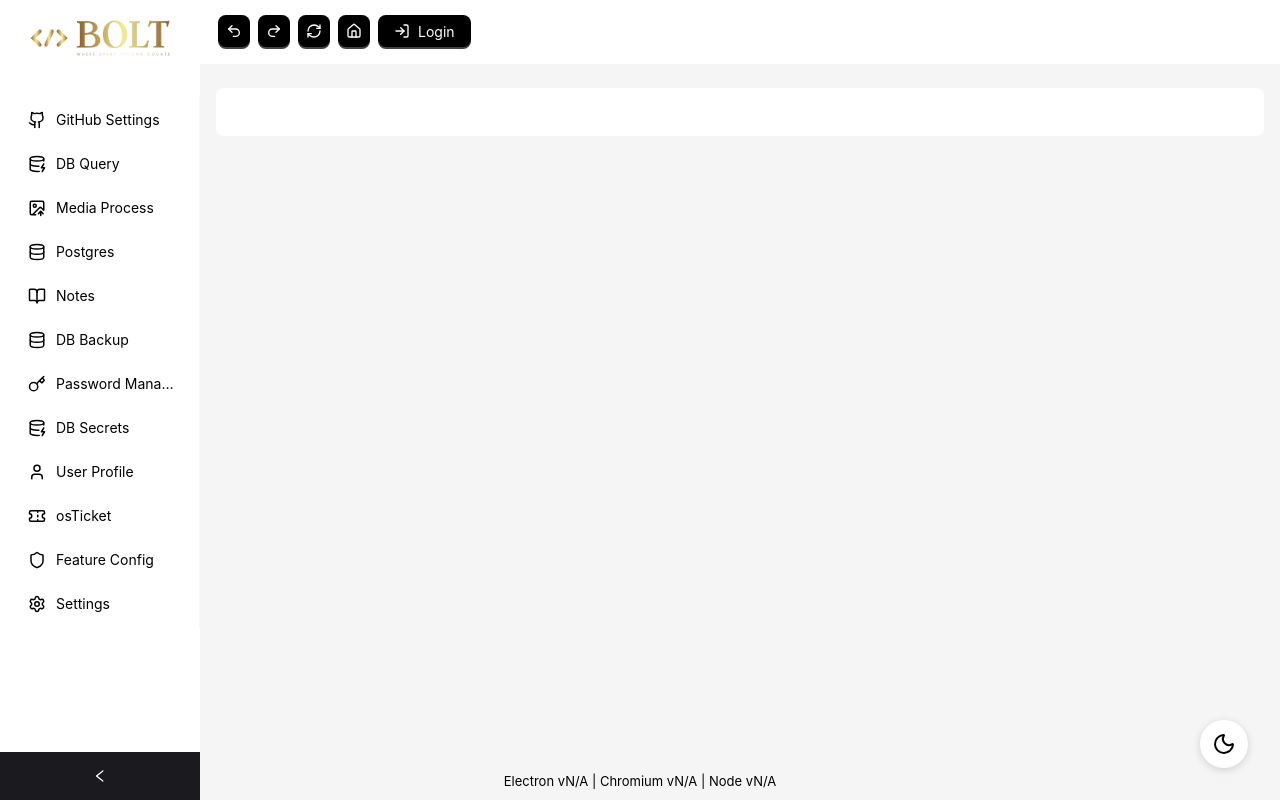
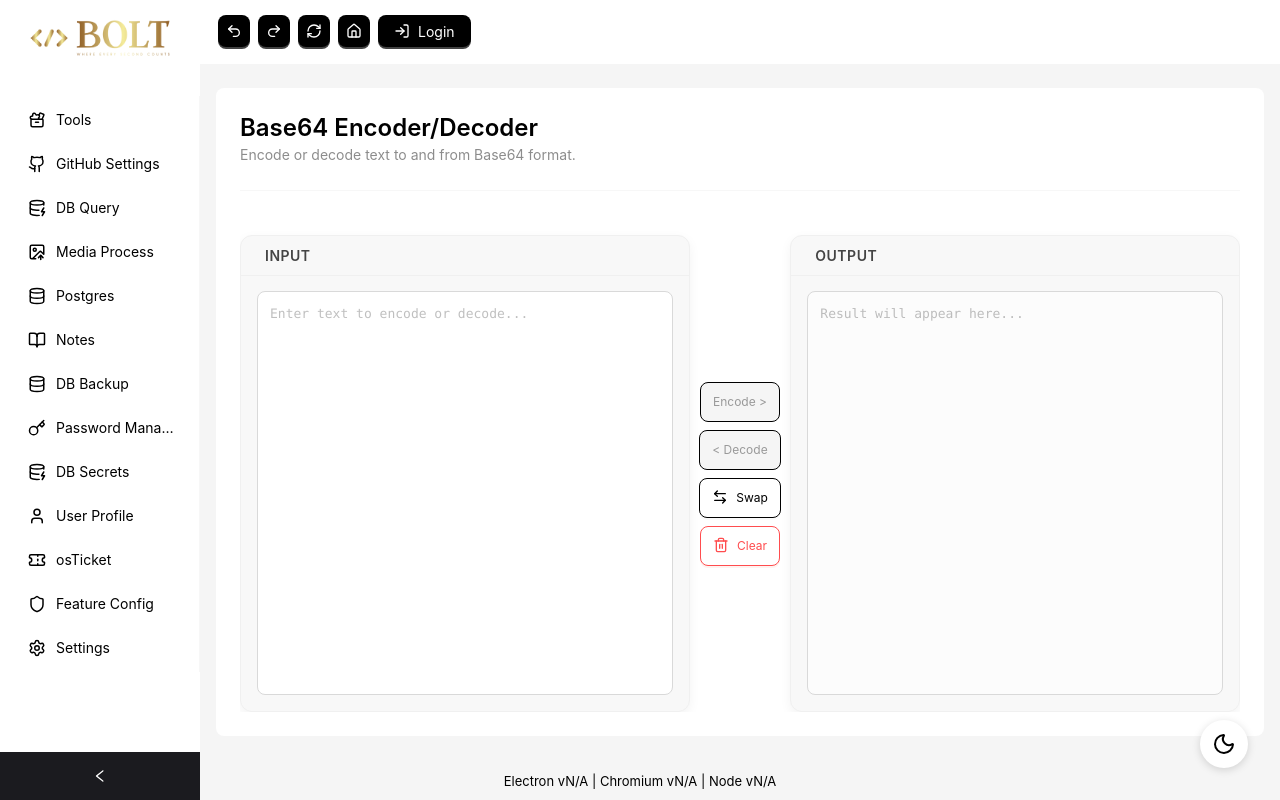
Before and after one commit to kovai-pazhamudir-nilayam/bolt, a React (Vite) app in the folder src/renderer/: page /tools/base64 in a window 1280 px wide. Built offline with nearby package versions, Linux system fonts and the light colour scheme.

Commit message:
[Pankaj] Base64Page

```diff
--- /dev/null
+++ b/src/renderer/src/pages/Base64Page/Base64Page.jsx
@@ -0,0 +1,135 @@
+import { Button, Card, Col, Input, Row, Space } from 'antd'
+import { ArrowLeftRight, Binary, Copy, Trash2 } from 'lucide-react'
+import { useState } from 'react'
+import PageHeader from '../../components/PageHeader/PageHeader'
+import withNotification from '../../hoc/withNotification'
+import './Base64Page.less'
+
+const { TextArea } = Input
+
+const Base64PageWOC = ({ renderErrorNotification, renderSuccessNotification }) => {
+  const [input, setInput] = useState('')
+  const [output, setOutput] = useState('')
+
+  const handleEncode = () => {
+    try {
+      // Support for Unicode characters
+      const encoded = btoa(
+        encodeURIComponent(input).replace(/%([0-9A-F]{2})/g, (match, p1) => {
+          return String.fromCharCode(parseInt(p1, 16))
+        })
+      )
+      setOutput(encoded)
+    } catch {
+      renderErrorNotification({ message: 'Invalid input for Base64 encoding' })
+    }
+  }
+
+  const handleDecode = () => {
+    try {
+      // Support for Unicode characters
+      const decoded = decodeURIComponent(
+        atob(input)
+          .split('')
+          .map((c) => {
+            return '%' + ('00' + c.charCodeAt(0).toString(16)).slice(-2)
+          })
+          .join('')
+      )
+      setOutput(decoded)
+    } catch {
+      renderErrorNotification({ message: 'Invalid Base64 string' })
+    }
+  }
+
+  const handleCopy = () => {
+    if (!output) return
+    navigator.clipboard.writeText(output)
+    renderSuccessNotification({ message: 'Result has been copied to clipboard.' })
+  }
+
+  const handleClear = () => {
+    setInput('')
+    setOutput('')
+  }
+
+  const handleSwap = () => {
+    setInput(output)
+    setOutput(input)
+  }
+
+  const isBase64 = (str) => {
+    if (!str || str.trim() === '') return false
+    try {
+      return btoa(atob(str)) === str.trim()
+    } catch {
+      return false
+    }
+  }
+
+  const inputIsBase64 = isBase64(input)
+
+  return (
+    <div className="Base64Page">
+      <PageHeader
+        title="Base64 Encoder/Decoder"
+        description="Encode or decode text to and from Base64 format."
+        icon={<Binary size={24} color="#f67373" />}
+      />
+      <Row gutter={[16, 16]} align="stretch" className="base64_content_row">
+        <Col span={11}>
+          <Card className="base64_card" title="Input">
+            <TextArea
+              value={input}
+              onChange={(e) => setInput(e.target.value)}
+              placeholder="Enter text to encode or decode..."
+              className="base64_textarea side_textarea"
+            />
+          </Card>
+        </Col>
+
+        <Col span={2} className="middle_actions">
+          <Space direction="vertical" align="center">
+            <Button type="primary" onClick={handleEncode} block disabled={inputIsBase64 || !input}>
+              Encode &gt;
+            </Button>
+            <Button type="primary" onClick={handleDecode} block disabled={!inputIsBase64}>
+              &lt; Decode
+            </Button>
+            <Button icon={<ArrowLeftRight size={16} />} onClick={handleSwap} block title="Swap">
+              Swap
+            </Button>
+            <Button danger icon={<Trash2 size={16} />} onClick={handleClear} block title="Clear">
+              Clear
+            </Button>
+          </Space>
+        </Col>
+
+        <Col span={11}>
+          <Card
+            className="base64_card"
+            title="Output"
+            extra={
+              output && (
+                <Button size="small" icon={<Copy size={14} />} onClick={handleCopy}>
+                  Copy
+                </Button>
+              )
+            }
+          >
+            <TextArea
+              value={output}
+              readOnly
+              placeholder="Result will appear here..."
+              className="base64_textarea output_textarea side_textarea"
+            />
+          </Card>
+        </Col>
+      </Row>
+    </div>
+  )
+}
+
+const Base64Page = withNotification(Base64PageWOC)
+
+export default Base64Page
--- /dev/null
+++ b/src/renderer/src/pages/Base64Page/Base64Page.less
@@ -0,0 +1,142 @@
+.Base64Page {
+  height: calc(100vh - 200px); // accounting for potential main layout paddings
+  display: flex;
+  flex-direction: column;
+  overflow: hidden;
+  box-sizing: border-box;
+
+  .base64_content_row {
+    flex: 1;
+    min-height: 0; // CRITICAL for nested flex scrolling
+    margin-top: 20px;
+
+    .ant-col {
+      height: 100%;
+    }
+  }
+
+  .base64_card {
+    height: 100%;
+    border-radius: 12px;
+    box-shadow: 0 4px 12px rgba(0, 0, 0, 0.05);
+    display: flex;
+    flex-direction: column;
+
+    .ant-card-head {
+      border-bottom: 1px solid #f0f0f0;
+      min-height: 40px;
+      .ant-card-head-title {
+        font-size: 14px;
+        text-transform: uppercase;
+        letter-spacing: 0.5px;
+        font-weight: 600;
+        color: #444;
+      }
+    }
+
+    .ant-card-body {
+      padding: 16px;
+      flex: 1;
+      display: flex;
+      flex-direction: column;
+    }
+  }
+
+  .side_textarea {
+    flex: 1;
+    resize: none !important;
+    border-radius: 8px;
+    font-family: 'SFMono-Regular', Consolas, 'Liberation Mono', Menlo, monospace;
+    font-size: 13px;
+    line-height: 1.6;
+    border: 1px solid #d9d9d9;
+    background-color: #fff;
+    padding: 12px;
+
+    &.output_textarea {
+      background-color: #fcfcfc;
+    }
+
+    &:focus {
+      border-color: #f67373;
+      box-shadow: 0 0 0 2px rgba(246, 115, 115, 0.1);
+    }
+  }
+
+  .middle_actions {
+    display: flex;
+    align-items: center;
+    justify-content: center;
+    padding: 0 8px;
+
+    .ant-space {
+      width: 100%;
+    }
+
+    button {
+      height: 40px;
+      display: flex;
+      align-items: center;
+      justify-content: center;
+      gap: 8px;
+      font-size: 12px;
+      padding: 4px 12px;
+    }
+  }
+
+  .output_container {
+    position: relative;
+
+    .copy_button {
+      position: absolute;
+      top: 8px;
+      right: 8px;
+      z-index: 10;
+      background: rgba(255, 255, 255, 0.8);
+      backdrop-filter: blur(4px);
+      border: 1px solid #eee;
+
+      &:hover {
+        border-color: #f67373;
+        color: #f67373;
+      }
+    }
+  }
+}
+
+/* Dark Mode */
+[data-theme='dark'] .Base64Page {
+  .base64_card {
+    background-color: #1f1f1f;
+    border-color: #333;
+
+    .ant-card-head {
+      border-bottom-color: #333;
+      .ant-card-head-title {
+        color: #aaa;
+      }
+    }
+  }
+
+  .side_textarea {
+    background-color: #141414;
+    border-color: #333;
+    color: #e0e0e0;
+
+    &.output_textarea {
+      background-color: #0d0d0d;
+    }
+  }
+
+  .middle_actions button {
+    border-color: #444;
+  }
+
+  .output_container {
+    .copy_button {
+      background: rgba(0, 0, 0, 0.6);
+      border-color: #444;
+      color: #999;
+    }
+  }
+}
--- a/src/renderer/src/pages/ToolsPage/ToolsPage.jsx
+++ b/src/renderer/src/pages/ToolsPage/ToolsPage.jsx
@@ -10,12 +10,19 @@ import {
   ServerCog,
   CloudUpload,
   FileSearch,
-  ListChecks
+  ListChecks,
+  Binary
 } from 'lucide-react'
 
 import './ToolsPage.less'
 
 const TOOLS = [
+  {
+    name: 'Base64 Tool',
+    description: 'Encode and decode text to/from Base64 format easily.',
+    path: '/tools/base64',
+    icon: Binary
+  },
   {
     name: 'Page Builder',
     description: 'Design and generate new application pages with templates.',
--- a/src/renderer/src/routing.jsx
+++ b/src/renderer/src/routing.jsx
@@ -38,14 +38,22 @@ import NotesPage from './pages/NotesPage/NotesPage'
 import FeatureConfigPage from './pages/FeatureConfigPage/FeatureConfigPage'
 import DBSecretsPage from './pages/DBSecretsPage/DBSecretsPage'
 import ConnectPostgresPage from './pages/ConnectPostgresPage/ConnectPostgresPage'
+import Base64Page from './pages/Base64Page/Base64Page'
 
 export const ROUTES = [
   {
     label: 'Tools',
     path: '/tools',
     icon: ToolCase,
+    hideInMenu: false,
+    element: <ToolsPage />
+  },
+  {
+    label: 'Base64 Tool',
+    path: '/tools/base64',
+    icon: ToolCase,
     hideInMenu: true,
-    element: <ToolsPage />
+    element: <Base64Page />
   },
   {
     label: 'Welcome',
```
